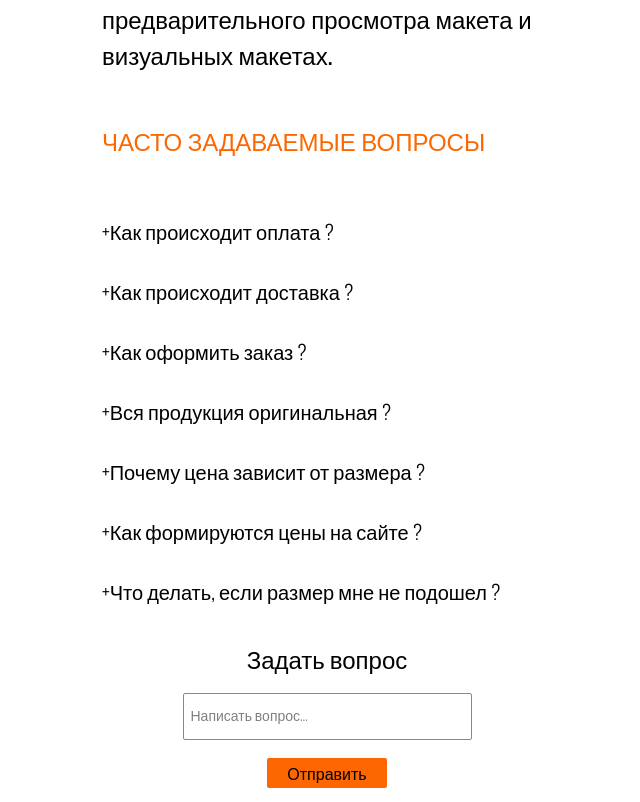
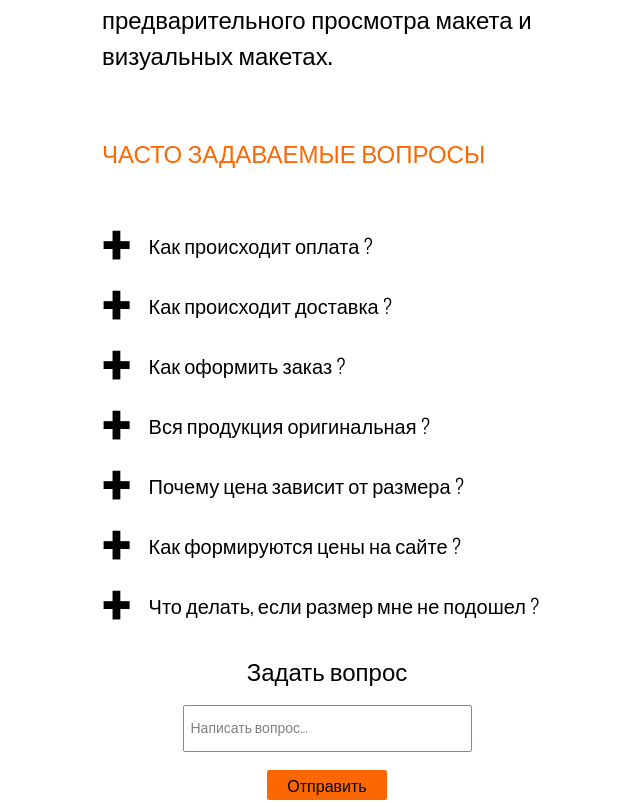
Before and after one commit to MBersPro/polyak-snkrs, a React (Create React App) app: page / in a window 1280 px wide. Shown: the part 865-1667 px from the top of the page, without its empty margins (313-953 px from the left). Built offline with nearby package versions, Linux system fonts and the light colour scheme.

Commit message:
added changes

```diff
--- a/src/components/questions/Questions.css
+++ b/src/components/questions/Questions.css
@@ -1,11 +1,9 @@
-<<<<<<< HEAD
-=======
+
 .container_question{
     padding-top: 12px;
     padding-bottom: 44px;
+
 }
-
->>>>>>> 41d9a0e2d435c16a3642bf87318bbd4a7d42c4d1
 .plus_icon_question{
     font-family: var(--font);
     font-style: normal;
```
